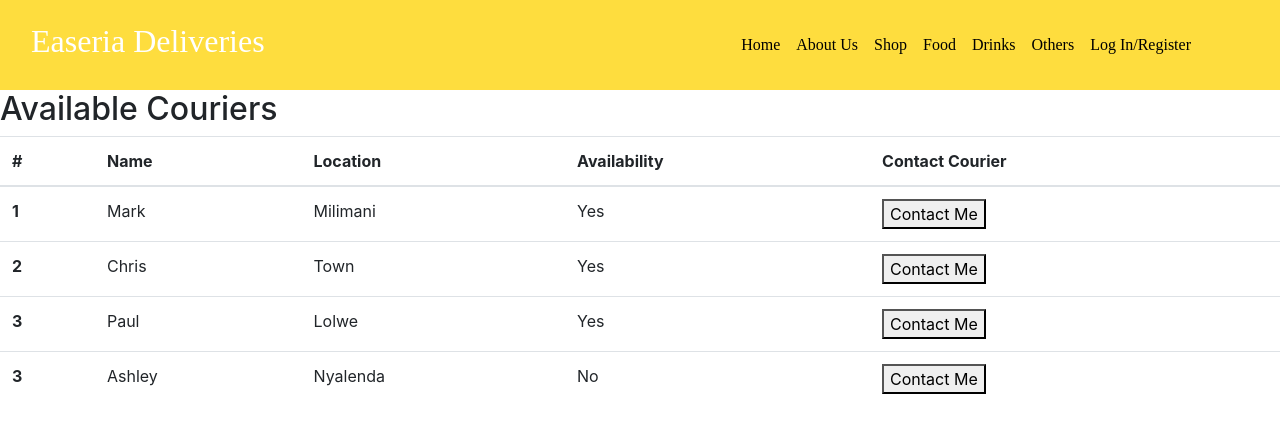
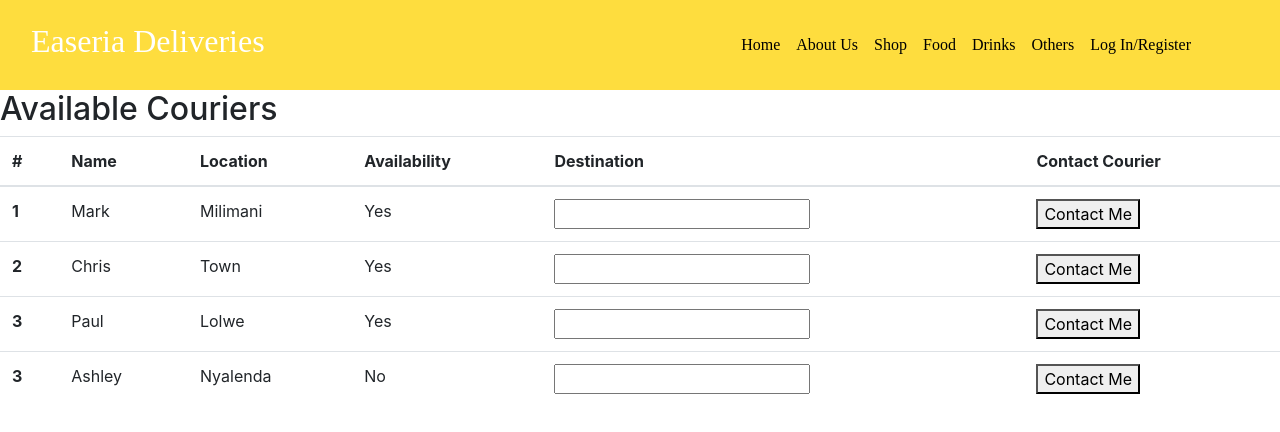
Before and after one commit to pchessah/Easeria_deliveries, a React (Create React App) app: page /courierList in a window 1280 px wide. Shown: the top 432 px of the page. Built offline with nearby package versions, Linux system fonts and the light colour scheme; a web font is replaced by a local one.

Commit message:
Update Courier list page

```diff
--- a/src/components/client/courier/CourierList.js
+++ b/src/components/client/courier/CourierList.js
@@ -12,6 +12,7 @@ function CourierList() {
             <th>Name</th>
             <th>Location</th>
             <th>Availability</th>
+            <th>Destination</th>
             <th>Contact Courier</th>
           </tr>
         </thead>
@@ -21,6 +22,7 @@ function CourierList() {
             <td>Mark</td>
             <td>Milimani</td>
             <td>Yes</td>
+            <td><input type="text"/></td>
             <td><a href="/app/contactCourier"><button>Contact Me</button></a></td>
           </tr>
           <tr>
@@ -28,6 +30,7 @@ function CourierList() {
             <td>Chris</td>
             <td>Town</td>
             <td>Yes</td>
+            <td><input type="text"/></td>
             <td><a href="/app/contactCourier"><button>Contact Me</button></a></td>
           </tr>
           <tr>
@@ -35,6 +38,7 @@ function CourierList() {
             <td>Paul</td>
             <td>Lolwe</td>
             <td>Yes</td>
+            <td><input type="text"/></td>
             <td><a href="/app/contactCourier"><button>Contact Me</button></a></td>
           </tr>
           <tr>
@@ -42,6 +46,7 @@ function CourierList() {
             <td>Ashley</td>
             <td>Nyalenda</td>
             <td>No</td>
+            <td><input type="text"/></td>
             <td><a href="/app/contactCourier"><button>Contact Me</button></a></td>
           </tr>
         </tbody>
```
